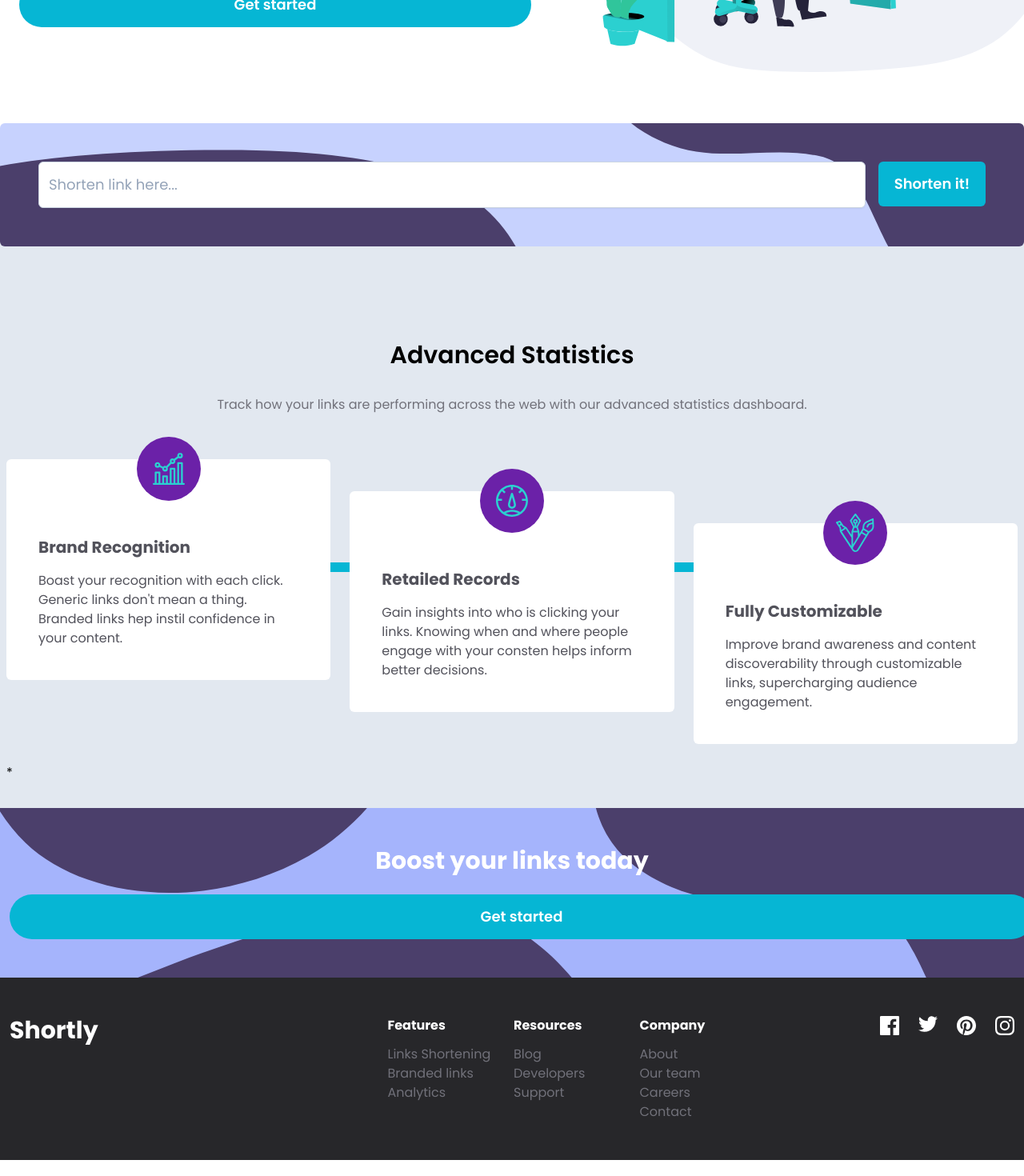
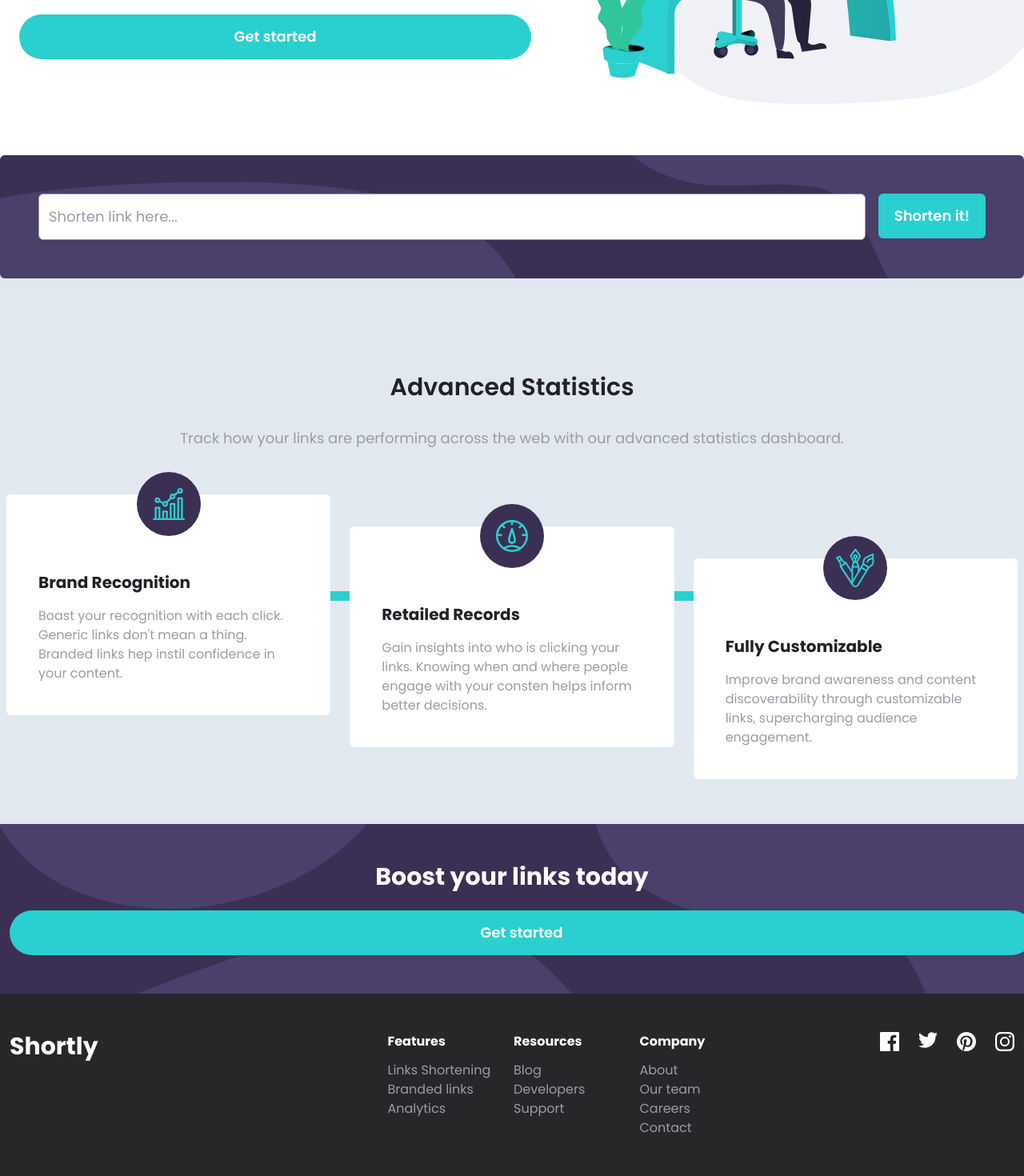
Before and after one commit to r10rivas/url-shortener, a React (Vite) app: page / in a window 1280 px wide. Shown: the part 334-1804 px from the top of the page at 80% size. Built offline with nearby package versions, Linux system fonts and the light colour scheme.

Commit message:
Refactor color palette

```diff
--- a/src/App.jsx
+++ b/src/App.jsx
@@ -51,8 +51,8 @@ const App = () => {
 
   return (
     <div className="font-poppins overflow-x-hidden">
-      <div className="container mx-auto">
-        <div className="w-full mt-10 mb-32 flex flex-col space-y-8 md:flex-row md:space-y-0">
+      <div className="container mx-auto mt-20">
+        <div className="w-full mt-20 mb-32 flex flex-col space-y-8 md:flex-row md:space-y-0">
           <div className="flex-1 md:order-last">
             <div className="w-full">
               <img
@@ -67,7 +67,7 @@ const App = () => {
               More than just shorter links
             </h1>
             <div className="flex flex-col items-center">
-              <p className="mb-8 text-zinc-500 text-center text-lg">
+              <p className="mb-8 text-neutral-grayish-violet text-center text-lg">
                 Build your brand's recognition and get detailed insights on how your links are performing.
               </p>
               <Button
@@ -82,7 +82,7 @@ const App = () => {
       <div className="py-8 bg-slate-200">
         <div className="container mx-auto">
           <div className="relative h-32 mx-8 md:mx-0 md:h-28">
-            <div className="w-full p-6 md:p-12 absolute -top-24 bg-[url('./assets/images/bg-shorten-mobile.svg')] bg-no-repeat bg-cover bg-indigo-200 rounded-md md:bg-[url('./assets/images/bg-shorten-desktop.svg')]">
+            <div className="w-full p-6 md:p-12 absolute -top-24 bg-[url('./assets/images/bg-shorten-mobile.svg')] bg-no-repeat bg-cover bg-primary-dark-violet rounded-md md:bg-[url('./assets/images/bg-shorten-desktop.svg')]">
               <form
                 className="flex flex-col space-y-5 md:space-y-0 md:flex-row md:space-x-4"
                 onSubmit={handleSubmit(onSubmit)}
@@ -115,7 +115,7 @@ const App = () => {
 
       <SectionStats/>
 
-      <div className="py-8 bg-[url('./assets/images/bg-boost-desktop.svg')] bg-no-repeat bg-cover bg-center bg-indigo-300">
+      <div className="py-8 bg-[url('./assets/images/bg-boost-desktop.svg')] bg-no-repeat bg-cover bg-center bg-primary-dark-violet">
         <div className="container mx-auto py-4 flex flex-col items-center">
           <h2 className=" mb-6 text-center font-bold text-3xl text-white">
             Boost your links today
--- a/src/components/Button.jsx
+++ b/src/components/Button.jsx
@@ -1,5 +1,5 @@
 const Button = ({ color, loading, onClick, styleCustom, text, type, }) => {
-  const styleColor =  color ?? "bg-cyan-500 hover:bg-cyan-300";
+  const styleColor =  color ?? "bg-primary-cyan hover:bg-opacity-60";
 
   return (
     <button
--- a/src/components/Card.jsx
+++ b/src/components/Card.jsx
@@ -1,7 +1,7 @@
 const Card = ({ icon, children }) => {
   return (
     <div className="p-10 pt-24 relative bg-white rounded-md">
-      <div className="w-16 h-16 left-1/2 transform -translate-x-1/2 bg-purple-800 rounded-full absolute -top-7 flex justify-center items-center lg:w-20 lg:h-20">
+      <div className="w-16 h-16 left-1/2 transform -translate-x-1/2 bg-primary-dark-violet rounded-full absolute -top-7 flex justify-center items-center lg:w-20 lg:h-20">
         <img className="" src={icon}/>
       </div>
       {children}
--- a/src/components/Footer.jsx
+++ b/src/components/Footer.jsx
@@ -12,43 +12,43 @@ const Footer = () => {
             <div className="flex flex-col text-white text-base space-y-5 md:space-y-0 md:flex-row">
               <div className="flex-1 text-center md:text-left">
                 <h3 className="mb-3 font-bold">Features</h3>
-                <ul className="text-zinc-500">
-                  <li className="hover:text-cyan-500">Links Shortening</li>
-                  <li className="hover:text-cyan-500">Branded links</li>
-                  <li className="hover:text-cyan-500">Analytics</li>
+                <ul className="text-neutral-grayish-violet">
+                  <li className="hover:text-primary-cyan">Links Shortening</li>
+                  <li className="hover:text-primary-cyan">Branded links</li>
+                  <li className="hover:text-primary-cyan">Analytics</li>
                 </ul>
               </div>
               <div className="flex-1 text-center md:text-left">
                 <h3 className="mb-3 font-bold">Resources</h3>
-                <ul className="text-zinc-500">
-                  <li className="hover:text-cyan-500">Blog</li>
-                  <li className="hover:text-cyan-500">Developers</li>
-                  <li className="hover:text-cyan-500">Support</li>
+                <ul className="text-neutral-grayish-violet">
+                  <li className="hover:text-primary-cyan">Blog</li>
+                  <li className="hover:text-primary-cyan">Developers</li>
+                  <li className="hover:text-primary-cyan">Support</li>
                 </ul>
               </div>
               <div className="flex-1 text-center md:text-left">
                 <h3 className="mb-3 font-bold">Company</h3>
-                <ul className="text-zinc-500">
-                  <li className="hover:text-cyan-500">About</li>
-                  <li className="hover:text-cyan-500">Our team</li>
-                  <li className="hover:text-cyan-500">Careers</li>
-                  <li className="hover:text-cyan-500">Contact</li>
+                <ul className="text-neutral-grayish-violet">
+                  <li className="hover:text-primary-cyan">About</li>
+                  <li className="hover:text-primary-cyan">Our team</li>
+                  <li className="hover:text-primary-cyan">Careers</li>
+                  <li className="hover:text-primary-cyan">Contact</li>
                 </ul>
               </div>
             </div>
           </div>
           <div className="col-span-1 md:col-span-2">
             <div className="flex justify-center space-x-4 mr-3 md:justify-end md:space-x-6">
-              <svg className="w-6 h-6 fill-white hover:fill-cyan-500" xmlns="http://www.w3.org/2000/svg">
+              <svg className="w-6 h-6 fill-white hover:fill-primary-cyan" xmlns="http://www.w3.org/2000/svg">
                 <path d="M22.675 0H1.325C.593 0 0 .593 0 1.325v21.351C0 23.407.593 24 1.325 24H12.82v-9.294H9.692v-3.622h3.128V8.413c0-3.1 1.893-4.788 4.659-4.788 1.325 0 2.463.099 2.795.143v3.24l-1.918.001c-1.504 0-1.795.715-1.795 1.763v2.313h3.587l-.467 3.622h-3.12V24h6.116c.73 0 1.323-.593 1.323-1.325V1.325C24 .593 23.407 0 22.675 0z"/>
               </svg>
-              <svg className="w-6 h-6 fill-white hover:fill-cyan-500" xmlns="http://www.w3.org/2000/svg">
+              <svg className="w-6 h-6 fill-white hover:fill-primary-cyan" xmlns="http://www.w3.org/2000/svg">
                 <path d="M24 2.557a9.83 9.83 0 01-2.828.775A4.932 4.932 0 0023.337.608a9.864 9.864 0 01-3.127 1.195A4.916 4.916 0 0016.616.248c-3.179 0-5.515 2.966-4.797 6.045A13.978 13.978 0 011.671 1.149a4.93 4.93 0 001.523 6.574 4.903 4.903 0 01-2.229-.616c-.054 2.281 1.581 4.415 3.949 4.89a4.935 4.935 0 01-2.224.084 4.928 4.928 0 004.6 3.419A9.9 9.9 0 010 17.54a13.94 13.94 0 007.548 2.212c9.142 0 14.307-7.721 13.995-14.646A10.025 10.025 0 0024 2.557z"/>
               </svg>
-              <svg className="w-6 h-6 fill-white hover:fill-cyan-500" xmlns="http://www.w3.org/2000/svg">
+              <svg className="w-6 h-6 fill-white hover:fill-primary-cyan" xmlns="http://www.w3.org/2000/svg">
                 <path d="M12 0C5.373 0 0 5.372 0 12c0 5.084 3.163 9.426 7.627 11.174-.105-.949-.2-2.405.042-3.441.218-.937 1.407-5.965 1.407-5.965s-.359-.719-.359-1.782c0-1.668.967-2.914 2.171-2.914 1.023 0 1.518.769 1.518 1.69 0 1.029-.655 2.568-.994 3.995-.283 1.194.599 2.169 1.777 2.169 2.133 0 3.772-2.249 3.772-5.495 0-2.873-2.064-4.882-5.012-4.882-3.414 0-5.418 2.561-5.418 5.207 0 1.031.397 2.138.893 2.738a.36.36 0 01.083.345l-.333 1.36c-.053.22-.174.267-.402.161-1.499-.698-2.436-2.889-2.436-4.649 0-3.785 2.75-7.262 7.929-7.262 4.163 0 7.398 2.967 7.398 6.931 0 4.136-2.607 7.464-6.227 7.464-1.216 0-2.359-.631-2.75-1.378l-.748 2.853c-.271 1.043-1.002 2.35-1.492 3.146C9.57 23.812 10.763 24 12 24c6.627 0 12-5.373 12-12 0-6.628-5.373-12-12-12z"/>
               </svg>
-              <svg className="w-6 h-6 fill-white hover:fill-cyan-500" xmlns="http://www.w3.org/2000/svg">
+              <svg className="w-6 h-6 fill-white hover:fill-primary-cyan" xmlns="http://www.w3.org/2000/svg">
                 <path d="M12 2.163c3.204 0 3.584.012 4.85.07 3.252.148 4.771 1.691 4.919 4.919.058 1.265.069 1.645.069 4.849 0 3.205-.012 3.584-.069 4.849-.149 3.225-1.664 4.771-4.919 4.919-1.266.058-1.644.07-4.85.07-3.204 0-3.584-.012-4.849-.07-3.26-.149-4.771-1.699-4.919-4.92-.058-1.265-.07-1.644-.07-4.849 0-3.204.013-3.583.07-4.849.149-3.227 1.664-4.771 4.919-4.919 1.266-.057 1.645-.069 4.849-.069zM12 0C8.741 0 8.333.014 7.053.072 2.695.272.273 2.69.073 7.052.014 8.333 0 8.741 0 12c0 3.259.014 3.668.072 4.948.2 4.358 2.618 6.78 6.98 6.98C8.333 23.986 8.741 24 12 24c3.259 0 3.668-.014 4.948-.072 4.354-.2 6.782-2.618 6.979-6.98.059-1.28.073-1.689.073-4.948 0-3.259-.014-3.667-.072-4.947-.196-4.354-2.617-6.78-6.979-6.98C15.668.014 15.259 0 12 0zm0 5.838a6.162 6.162 0 1 0 0 12.324 6.162 6.162 0 0 0 0-12.324zM12 16a4 4 0 1 1 0-8 4 4 0 0 1 0 8zm6.406-11.845a1.44 1.44 0 1 0 0 2.881 1.44 1.44 0 0 0 0-2.881z"/>
               </svg>
             </div>
--- a/src/components/FormInput.jsx
+++ b/src/components/FormInput.jsx
@@ -2,16 +2,15 @@ import { forwardRef } from "react";
 
 const FormInput = forwardRef(({ children, error, ...resProps }, ref) => {
   const classInputError = error ?
-    "focus:border-red-400 focus:ring-red-400 placeholder:text-red-400"
+    "focus:border-secondary-red focus:ring-secondary-red placeholder:text-secondary-red"
     :
-    "border-slate-300 focus:border-cyan-500 focus:ring-1 focus:ring-cyan-500"
+    "border-neutral-grayish-violet focus:border-neutral-grayish-violet focus:ring-1 focus:ring-primary-cyan"
 
   return (
     <div className="w-full">
       <input
         { ...resProps }
-        className={`w-full block px-3 py-3.5 border rounded-md text-base text-zinc-600 shadow-sm placeholder-slate-400
-        focus:outline-none focus:ring-1 md:text-lg ${classInputError}`}
+        className={`w-full block px-3 py-3.5 border rounded-md text-base text-neutral-very-dark-violet shadow-sm placeholder-neutral-grayish-violet focus:outline-none focus:ring-1 md:text-lg ${classInputError}`}
         ref={ref}
       />
       {children}
--- a/src/components/ListUrl.jsx
+++ b/src/components/ListUrl.jsx
@@ -16,18 +16,18 @@ const ListURl = ({ urls }) => {
           urls.map( ({ complete, short_link, code }) => (
             <div className="grid grid-cols-4 gap-3 bg-white rounded-md gap-y-1 md:gap-y-3 md:grid-cols-11 mb-4 last:mb-0" key={code}>
               <div className="col-start-1 col-span-4 md:col-span-7 md:flex md:items-center">
-                <span className="block whitespace-nowrap text-ellipsis overflow-x-hidden p-3 border-b text-zinc-600 font-semibold border-green-500 md:text-lg md:border-0">
+                <span className="block whitespace-nowrap text-ellipsis overflow-x-hidden p-3 border-b text-neutral-very-dark-violet font-semibold border-green-500 md:text-lg md:border-0">
                   {complete}
                 </span>
               </div>
               <div className="col-span-4 md:col-span-2 md:flex md:items-center">
-                <span className="p-3 pb-0 whitespace-nowrap text-ellipsis overflow-x-hidden text-cyan-400 text-lg font-medium block md:text-lg md:pb-3">
+                <span className="p-3 pb-0 whitespace-nowrap text-ellipsis overflow-x-hidden text-primary-cyan text-lg font-medium block md:text-lg md:pb-3">
                   {short_link}
                 </span>
               </div>
               <div className="p-3 col-span-4 md:col-span-2">
                 <Button
-                  color={ copy[code] && "bg-purple-500 hover:bg-purple-30" }
+                  color={ copy[code] && "bg-primary-dark-violet hover:bg-opacity-80" }
                   onClick= {() => handleCopy({ code, url: short_link })}
                   styleCustom="rounded-md py-3 md:py-1"
                   text={copy[code] ? "Copied" : "Copy"}
--- a/src/components/SectionStats.jsx
+++ b/src/components/SectionStats.jsx
@@ -8,20 +8,20 @@ const SectionStats = () => {
     <div className="py-8 bg-slate-200">
       <div className="container mx-auto">
         <div className="mx-8 md:mx-2">
-          <h2 className="text-center mb-8 font-semibold text-3xl">
+          <h2 className="text-center mb-8 font-semibold text-3xl text-neutral-very-dark-violet">
             Advanced Statistics
           </h2>
-          <p className="text-center text-zinc-500 text-base">
+          <p className="text-center text-neutral-grayish-violet text-lg">
             Track how your links are performing across the web with our advanced statistics dashboard.
           </p>
-          <div className="grid grid-cols-3 gap-x-4 gap-y-16 lg:gap-6 mt-14 relative after:content-['*'] before:w-3 before:h-4/6 before:bg-cyan-500 before:bottom-1/2 md:before:bottom-2/3 before:left-1/2 before:transform before:translate-y-1/2 before:-translate-x-1/2 before:absolute md:before:w-5/6 md:before:h-3">
+          <div className="grid grid-cols-3 gap-x-4 gap-y-16 lg:gap-6 mt-14 relative after:content-[''] before:w-3 before:h-4/6 before:bg-primary-cyan before:bottom-1/2 md:before:bottom-2/3 before:left-1/2 before:transform before:translate-y-1/2 before:-translate-x-1/2 before:absolute md:before:w-5/6 md:before:h-3">
             <div className="col-span-3 md:col-span-1">
               <Card icon={IconBrandRecognition}>
                 <>
-                  <h3 className="mb-4 text-xl text-zinc-600 font-bold">
+                  <h3 className="mb-4 text-xl text-neutral-very-dark-violet font-bold">
                     Brand Recognition
                   </h3>
-                  <p className="text-zinc-600">
+                  <p className="text-neutral-grayish-violet">
                     Boast your recognition with each click. Generic links don't mean a thing. Branded links hep instil confidence in your content.
                   </p>
                 </>
@@ -31,10 +31,10 @@ const SectionStats = () => {
               <div className="md:mt-10">
                 <Card icon={IconDetailedRecords}>
                   <>
-                    <h3 className="mb-4 text-xl text-zinc-600 font-bold">
+                    <h3 className="mb-4 text-xl text-neutral-very-dark-violet font-bold">
                       Retailed Records
                     </h3>
-                    <p className="text-zinc-600">
+                    <p className="text-neutral-grayish-violet">
                       Gain insights into who is clicking your links. Knowing when and where people engage with your consten helps inform better decisions.
                     </p>
                   </>
@@ -45,10 +45,10 @@ const SectionStats = () => {
               <div className="md:mt-20">
                 <Card icon={IconFullyCustomizable}>
                   <>
-                    <h3 className="mb-4 text-xl text-zinc-600 font-bold">
+                    <h3 className="mb-4 text-xl text-neutral-very-dark-violet font-bold">
                       Fully Customizable
                     </h3>
-                    <p className="text-zinc-600">
+                    <p className="text-neutral-grayish-violet">
                       Improve brand awareness and content discoverability through customizable links, supercharging audience engagement.
                     </p>
                   </>
--- a/tailwind.config.js
+++ b/tailwind.config.js
@@ -8,6 +8,21 @@ module.exports = {
       fontFamily: {
         "poppins": ["poppins", "sans-serif"],
       },
+      colors: {
+        primary: {
+          "cyan": "hsl(180, 66%, 49%)",
+          "dark-violet": "hsl(257, 27%, 26%)",
+        },
+        secondary: {
+          "red": "hsl(0, 87%, 67%)",
+        },
+        neutral: {
+          "gray": "hsl(0, 0%, 75%)",
+          "grayish-violet": "hsl(257, 7%, 63%)",
+          "very-dark-blue": "hsl(255, 11%, 22%)",
+          "very-dark-violet": "hsl(260, 8%, 14%)",
+        }
+      }
     },
   },
   plugins: [],
```
Also changed, not shown: src/components/Navbar.jsx (+116 -26 lines).
